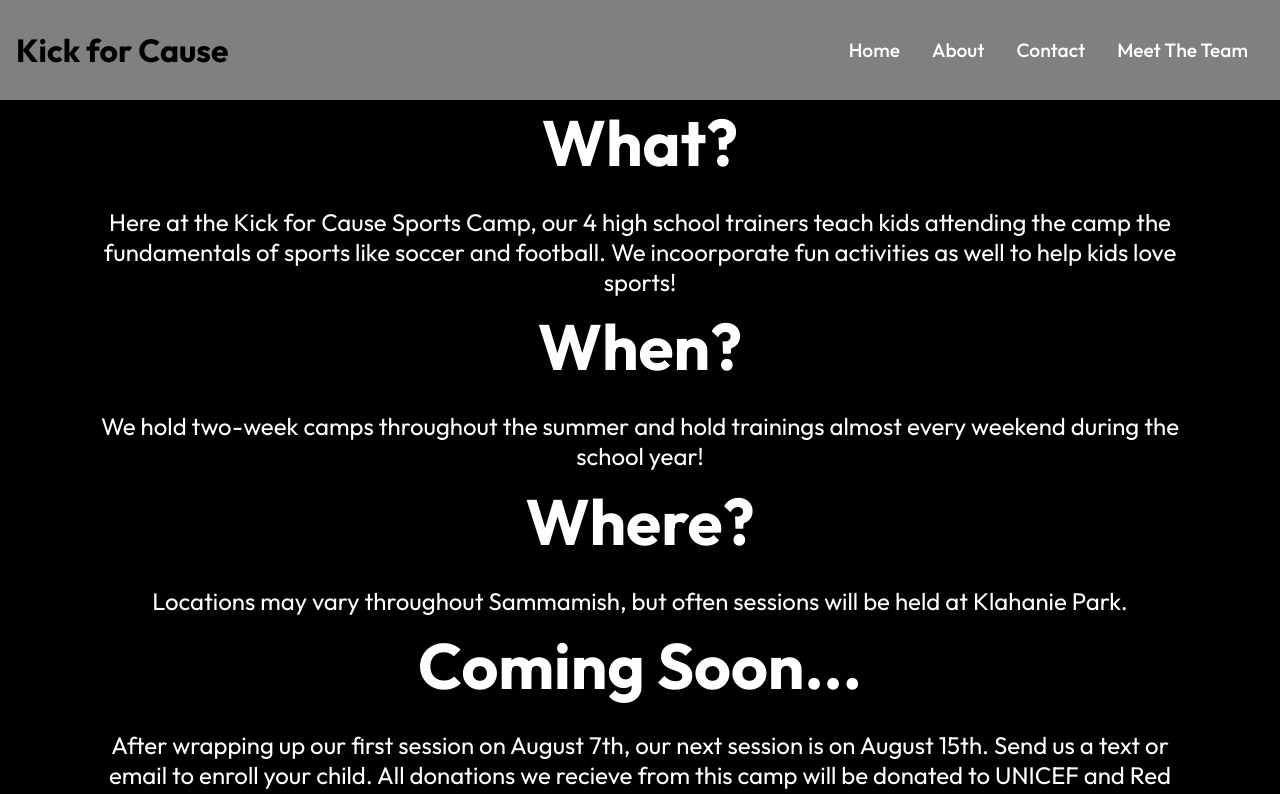
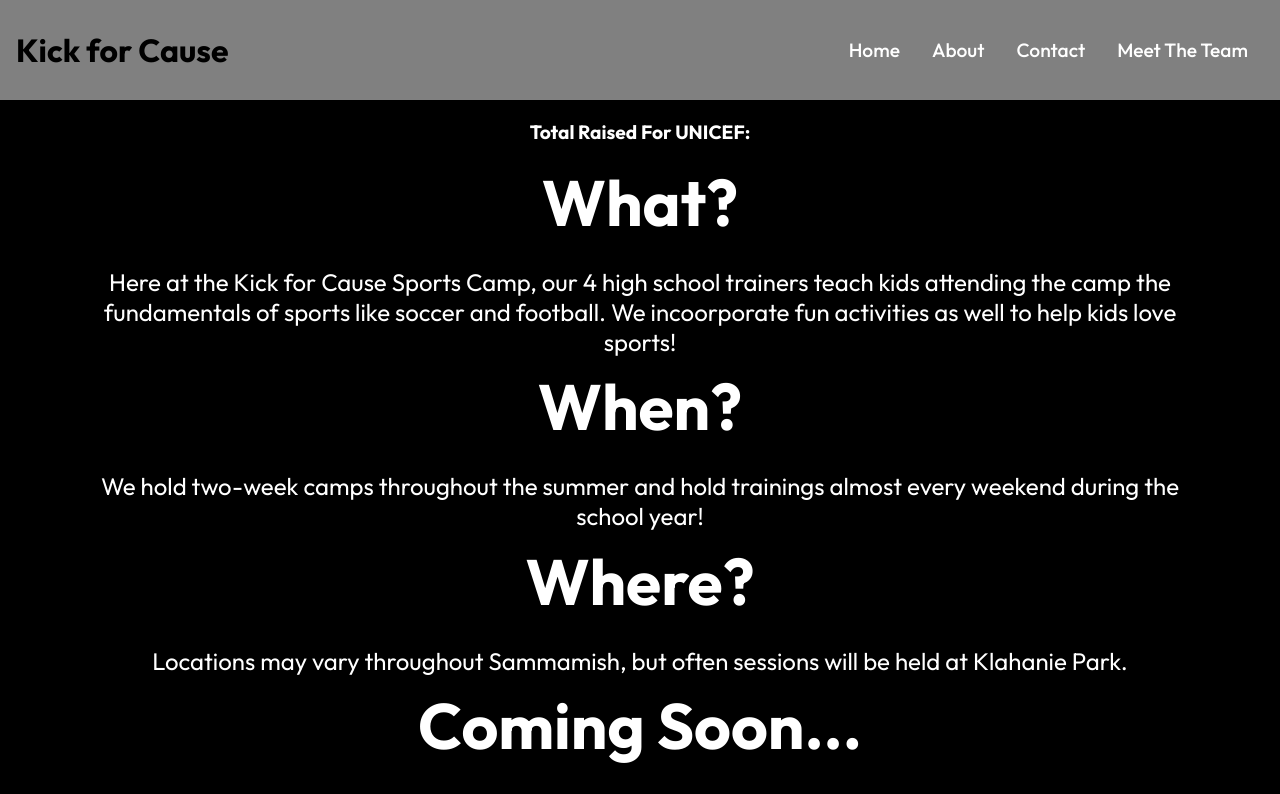
Before and after one commit to rayirthdasgupta/kick-for-cause, a React (Create React App) app: page / in a window 1280 px wide. Shown: the top 794 px of the page. Built offline with nearby package versions, Linux system fonts and the light colour scheme.

Commit message:
added a counter and updated info
added a counter and updated info

```diff
--- a/package.json
+++ b/package.json
@@ -4,6 +4,7 @@
   "version": "0.1.0",
   "private": true,
   "dependencies": {
+    "@react-spring/web": "^9.7.4",
     "@reduxjs/toolkit": "^2.2.3",
     "@testing-library/jest-dom": "^5.17.0",
     "@testing-library/react": "^13.4.0",
@@ -15,6 +16,7 @@
     "https-browserify": "^1.0.0",
     "mongodb": "^6.5.0",
     "react": "^18.2.0",
+    "react-countup": "^6.5.3",
     "react-dom": "^18.2.0",
     "react-icons": "^5.1.0",
     "react-redux": "^9.1.1",
--- /dev/null
+++ b/src/components/DonationCounter.css
@@ -0,0 +1,16 @@
+/* DonationCounter.css */
+.donation-counter {
+  font-family: Arial, sans-serif;
+  font-size: 24px;
+  text-align: center;
+  padding: 20px;
+  position: relative;
+  top: 100px; /* Adjust this value as needed */
+  margin-bottom: 50px; /* Adjust the value to provide bottom margin */
+}
+
+.counter {
+  font-size: 48px;
+  color: #28a745;
+  font-weight: bold;
+}
--- /dev/null
+++ b/src/components/DonationCounter.js
@@ -0,0 +1,25 @@
+import './DonationCounter.css';
+import React from 'react';
+import { useSpring, animated } from '@react-spring/web';
+
+const DonationCounter = () => {
+  const target = 75; // The total amount raised
+
+  const { number } = useSpring({
+    from: { number: 0 },
+    number: target,
+    delay: 200,
+    config: { duration: 3000 }
+  });
+
+  return (
+    <div className="donation-counter">
+      <h4>Total Raised For UNICEF:</h4>
+      <animated.div className="counter">
+        {number.to(n => `$${n.toFixed(0).toLocaleString()}`)}
+      </animated.div>
+    </div>
+  );
+};
+
+export default DonationCounter;
--- a/src/components/HeroImg.js
+++ b/src/components/HeroImg.js
@@ -24,7 +24,7 @@ const HeroImg = () => {
             Coming Soon...
           </h2>
           <p>
-            After wrapping up our first session on August 7th, our next session is on August 15th. Send us a text or email to enroll your child. All donations we recieve from this camp will be donated to UNICEF and Red Cross! The cost for enrollment is free for the whole camp, but donations are highly appreciated!
+            The date for our third session of the summer will be posted here soon. Send us a text or email to enroll your child. All donations we recieve from this camp will be donated to UNICEF! The cost for enrollment is free for the whole camp, but donations are highly appreciated!
           </p>
           {/*<h1>For more information look at our About page!</h1>*/}
 
--- a/src/components/HeroImgStyles.css
+++ b/src/components/HeroImgStyles.css
@@ -27,6 +27,7 @@
     width: 85%;
     padding-bottom: 8px;
     padding-top: 80px;
+    top: 60%;
 }
 .hero .content h1 {
     font-size: 4rem;
@@ -55,7 +56,7 @@
 
 @media screen and (max-width: 670px) {
     .hero .content {
-        top: 120%;
+        top: 115%;
 
     }
 
@@ -71,7 +72,7 @@
         width: 99vw;
         max-width: 100%;
         height: 300vh;
-        padding-top: 1400px;
+        padding-top: 1450px;
 
 
     }
--- a/src/routes/About.js
+++ b/src/routes/About.js
@@ -8,7 +8,7 @@ const About = () => {
     <Navbar/>
 
     <HeroImg2 heading = "ABOUT US." text="We LOVE sports.
-    We are a non-profit! All proceeds go to UNICEF and Red Cross! At the Kick for Cause Sports Camp, your kids get quality training for many sports but mostly soccer. While camp attendees will recieve training for sports, there will also be fun activities at the end! Learn about the camp leaders in the 'Meet The Team' section!"/>
+    We are a non-profit! All proceeds go to UNICEF! At the Kick for Cause Sports Camp, your kids get quality training for many sports but mostly soccer. While camp attendees will recieve training for sports, there will also be fun activities at the end! Learn about the camp leaders in the 'Meet The Team' section!"/>
     {/*<AboutContent/>*/}
     {/*<Footer/>*/}
   </div>
--- a/src/routes/Home.js
+++ b/src/routes/Home.js
@@ -2,6 +2,7 @@ import React from 'react';
 import Navbar from '../components/Navbar.js';
 import HeroImg from '../components/HeroImg.js';
 import Footer from '../components/Footer.js';
+import DonationCounter from '../components/DonationCounter.js';
 
 
 
@@ -10,10 +11,10 @@ const Home = () => {
         <div>
 
 
-            <Navbar/>
-            <HeroImg/>
-
-            <Footer/>
+        <Navbar/>
+        <DonationCounter />
+        <HeroImg/>
+        <Footer/>
         </div>
     )
 };
```
Also changed, not shown: 1 other file (tests, documents, lock files or other folders).
